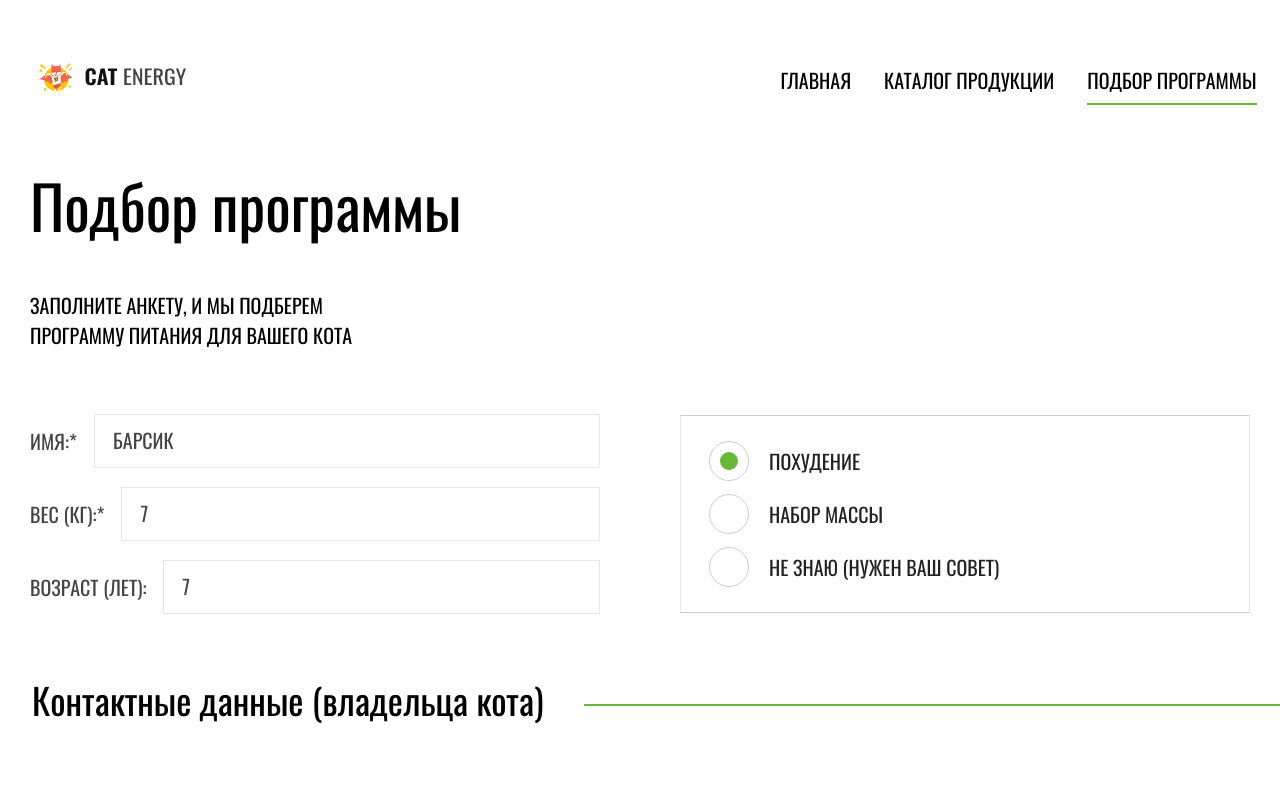
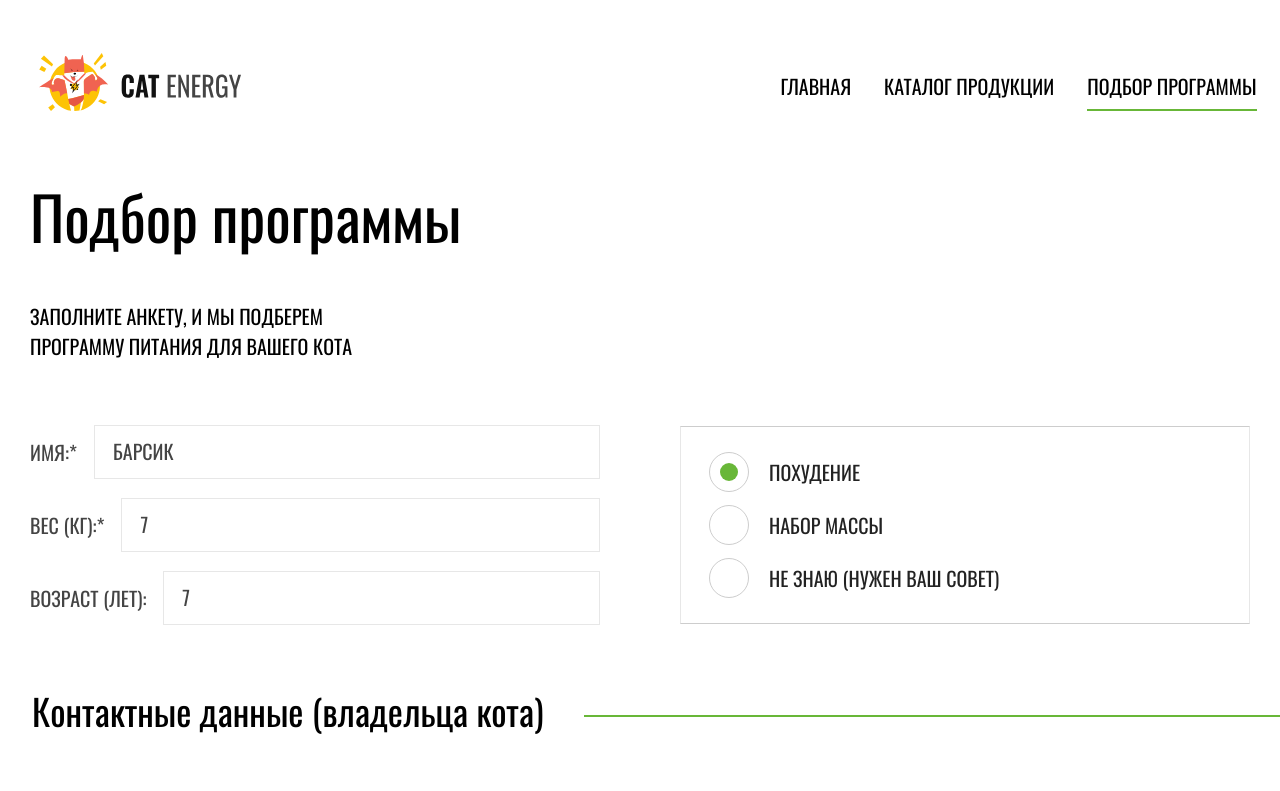
Before and after one commit to 13epanda/184629-cat-energy-24, a website: page source/form.html in a window 1280 px wide. Shown: the top 791 px of the page. Drawn offline with nearby package versions, Linux system fonts and the light colour scheme; files that its build step writes are made by us from their sources.

Commit message:
fix logo-img

```diff
--- a/source/form.html
+++ b/source/form.html
@@ -21,13 +21,13 @@
         <picture>
           <source media="(min-width: 1200px)" srcset="img/desktop/logo-desktop.svg">
           <source media="(min-width: 768px)" srcset="img/tablet/logo-tablet.svg">
-          <img src="img/mobile/logo-mobile.svg" width="34" height="38" alt="Логотип магазина.">
+          <img class="page-header__logo-img" src="img/mobile/logo-mobile.svg" width="34" height="38" alt="Логотип магазина.">
         </picture>
       </a>
       <a class="page-header__logo-title" href="index.html">
         <picture>
           <source media="(min-width: 768px)" srcset="img/tablet/logo-cat-energy.svg">
-          <img src="img/mobile/cat-energy-mobile.svg" width="101" height="18" alt="Cat energy.">
+          <img class="page-header__cat-energy" src="img/mobile/cat-energy-mobile.svg" width="101" height="18" alt="Cat energy.">
         </picture>
       </a>
       <nav class="page-header__wrapper-nav page-header--closed">
--- a/source/less/components/page-header.less
+++ b/source/less/components/page-header.less
@@ -114,6 +114,11 @@
     margin-right: auto;
   }
 
+  .page-header__logo-img {
+    width: 61px;
+    height: 50px;
+  }
+
   .page-header__cat-energy {
     margin-top: 8px;
   }
@@ -170,6 +175,11 @@
     padding-top: 52px;
   }
 
+  .page-header__logo-img {
+    width: 70px;
+    height: 60px;
+  }
+
   .page-header__cat-energy {
     height: 25px;
     width: 120px;
```
Also changed, not shown: source/catalog.html (+2 -2 lines), source/index.html (+1 -1 lines).
